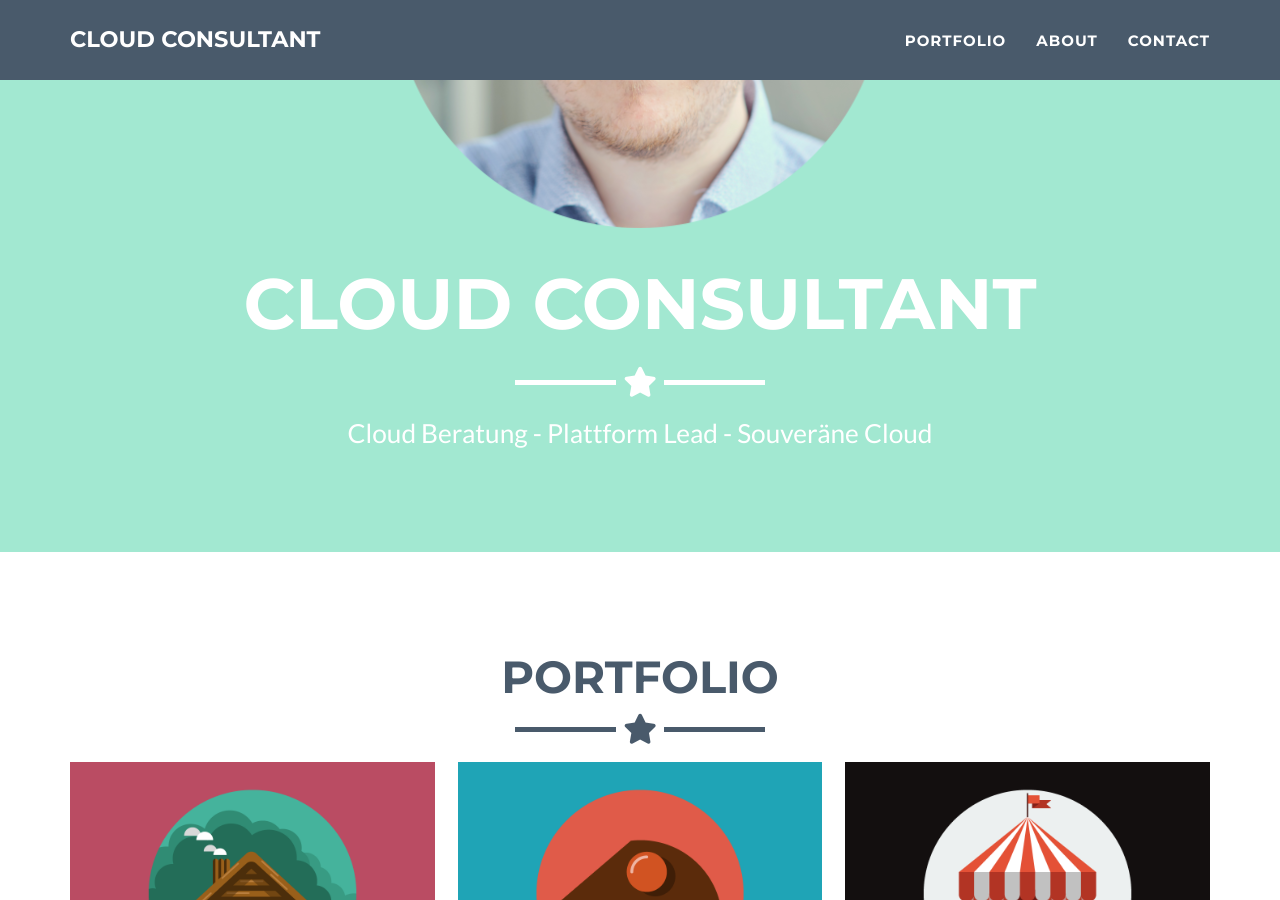
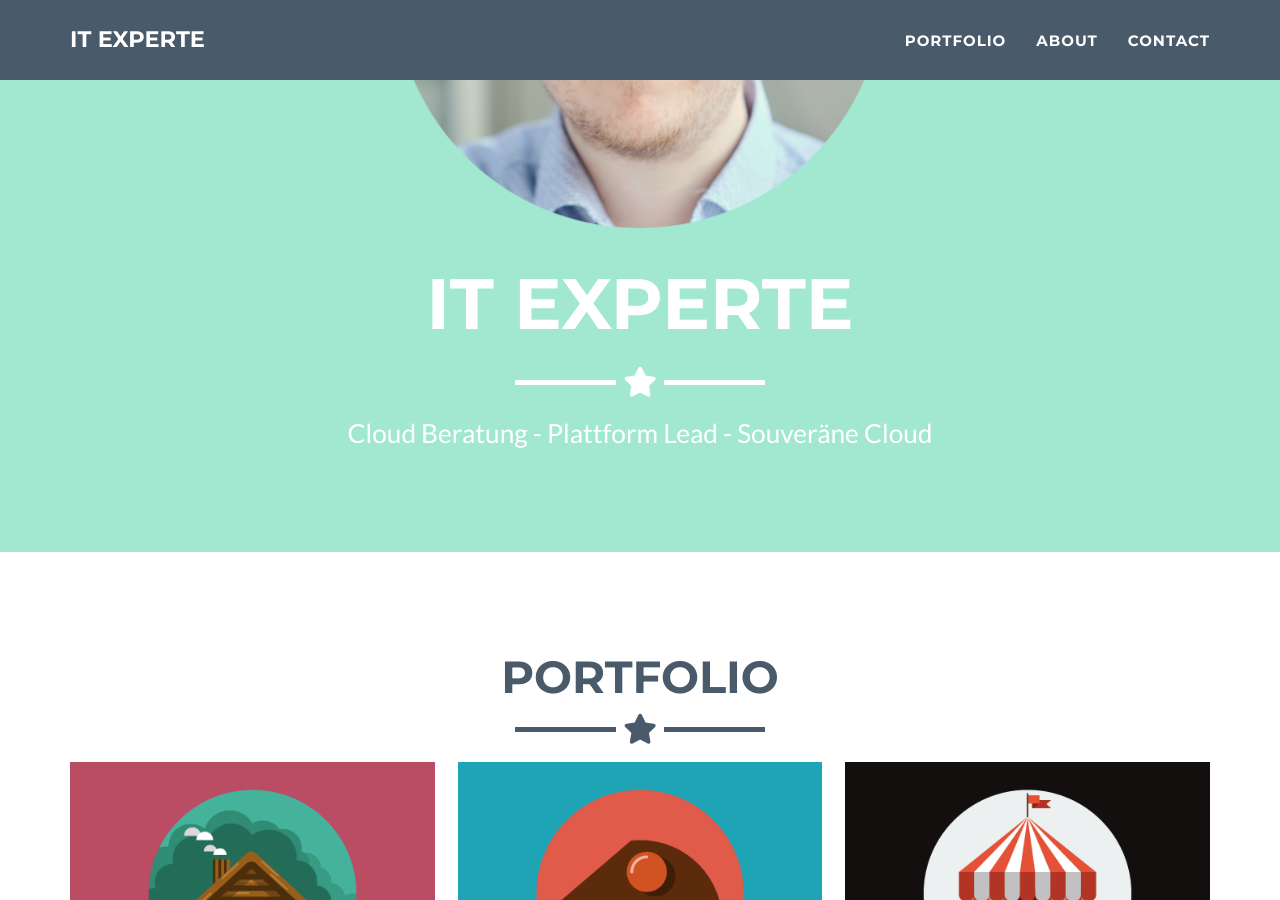
Before and after one commit to renewarnke/renewarnke.github.io, a Jekyll site: the page built from _posts/2014-07-18-project-1.markdown, in a window 1280 px wide and 900 px high, scrolled down 467 px. Built offline with Jekyll 4.4.1, drawn with Linux system fonts in a browser that asks for light colours.

Commit message:
fix title

```diff
--- a/_config.yml
+++ b/_config.yml
@@ -1,5 +1,5 @@
 # Site settings
-title: Cloud Consultant
+title: IT Experte
 email: rene@renewarnke.de
 url: renewarnke.de
 description: "Digitalisierung und Cloud Journey im Zeitalter von Souveränität"
```
